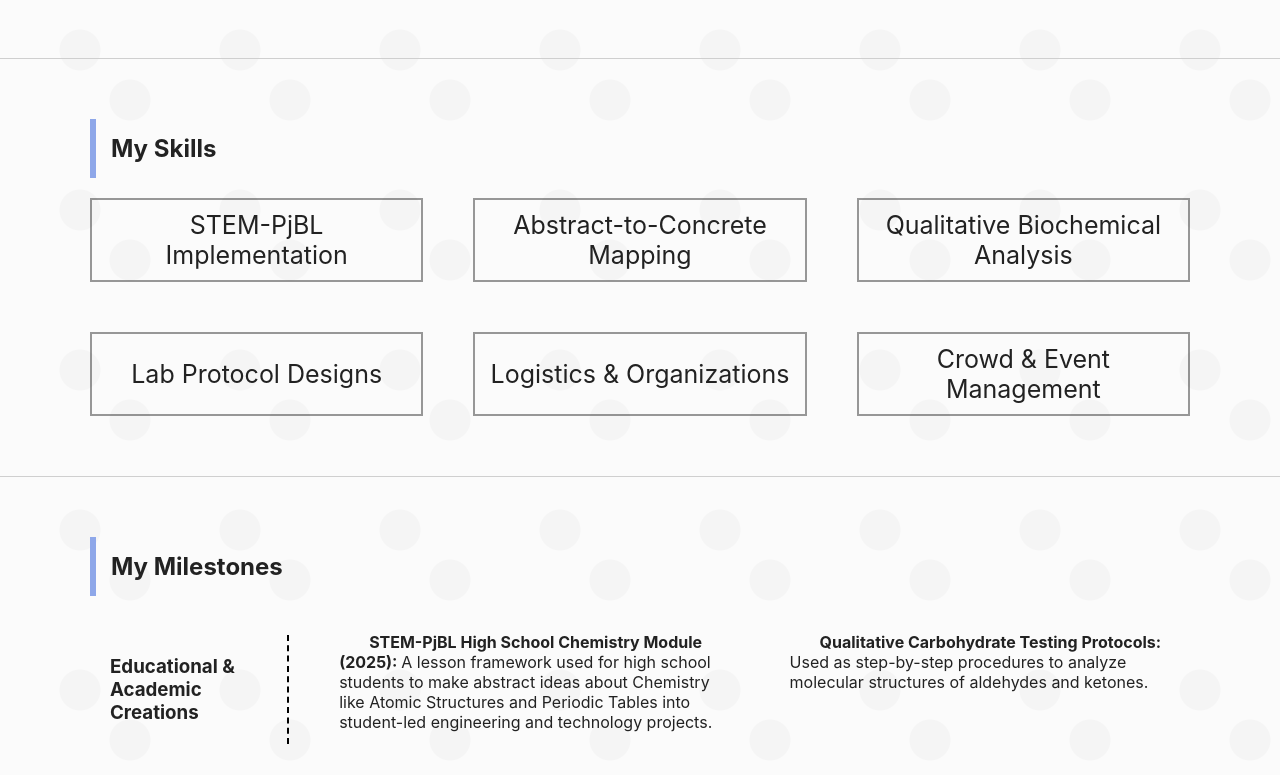
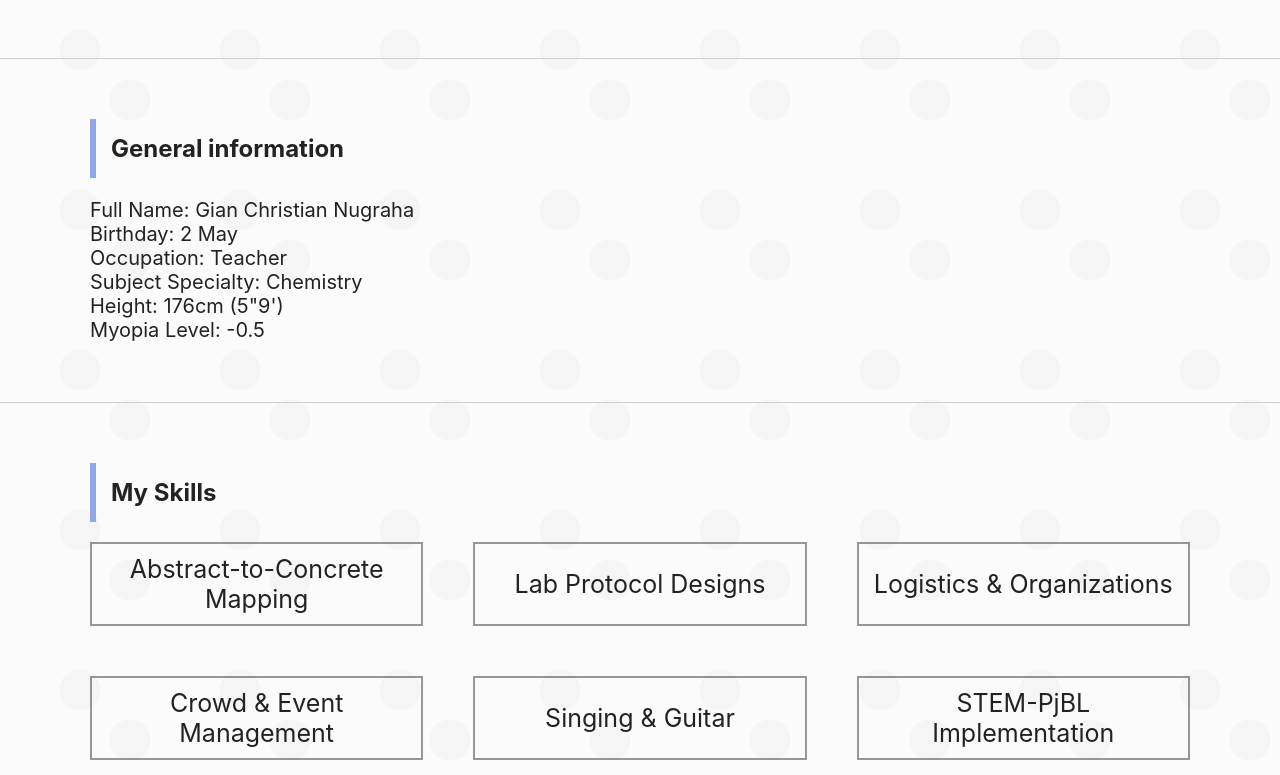
Before and after one commit to CalvaniousCeaser/Gian-Christian-Nugraha-Website, a website built with Vite: page index.html in a window 1280 px wide. Shown: the part 670-1445 px from the top of the page. Built offline with nearby package versions, Linux system fonts and the light colour scheme.

Commit message:
Added general information and updated skills

```diff
--- a/index.html
+++ b/index.html
@@ -31,16 +31,24 @@
 
         <hr>
 
+        <div class="information">
+          <h2>General information</h2>
+
+          <p class="basic medium">Full Name: Gian Christian Nugraha<br>Birthday: 2 May<br>Occupation: Teacher<br>Subject Specialty: Chemistry<br>Height: 176cm (5"9')<br>Myopia Level: -0.5<br></p>
+        </div>
+
+        <hr>
+
         <div id="skill_container">
           <h2>My Skills</h2>
 
           <div class="skill_grid">
-            <div class="skill">STEM-PjBL Implementation</div>
             <div class="skill">Abstract-to-Concrete Mapping</div>
-            <div class="skill">Qualitative Biochemical Analysis</div>
             <div class="skill">Lab Protocol Designs</div>
             <div class="skill">Logistics & Organizations</div>
             <div class="skill">Crowd & Event Management</div>
+            <div class="skill">Singing & Guitar</div>
+            <div class="skill">STEM-PjBL Implementation</div>
           </div>
         </div>
 
--- a/style.css
+++ b/style.css
@@ -88,6 +88,7 @@
 .basic {
   padding: 0px;
   border: 0px solid #000000;
+  text-indent: 0px;
 }
 
 .footer {
@@ -137,6 +138,10 @@
   background: rgba(255, 255, 255, 0.18);
   border-color: rgba(255, 255, 255, 0.5);
   transform: translateY(-2px);
+}
+
+.medium {
+  font-size: 20px;
 }
 
 /* GENERAL CHANGES*/
```
